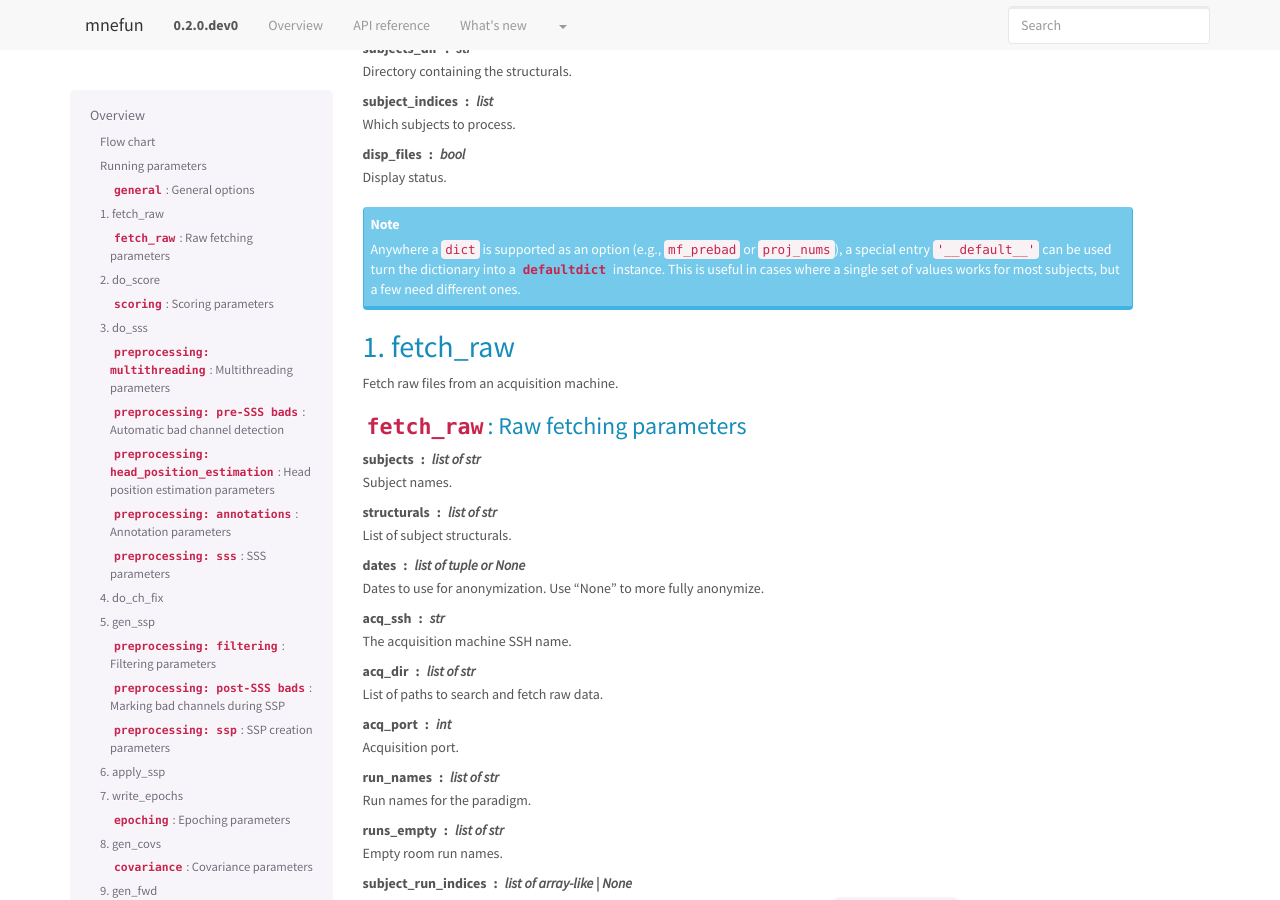
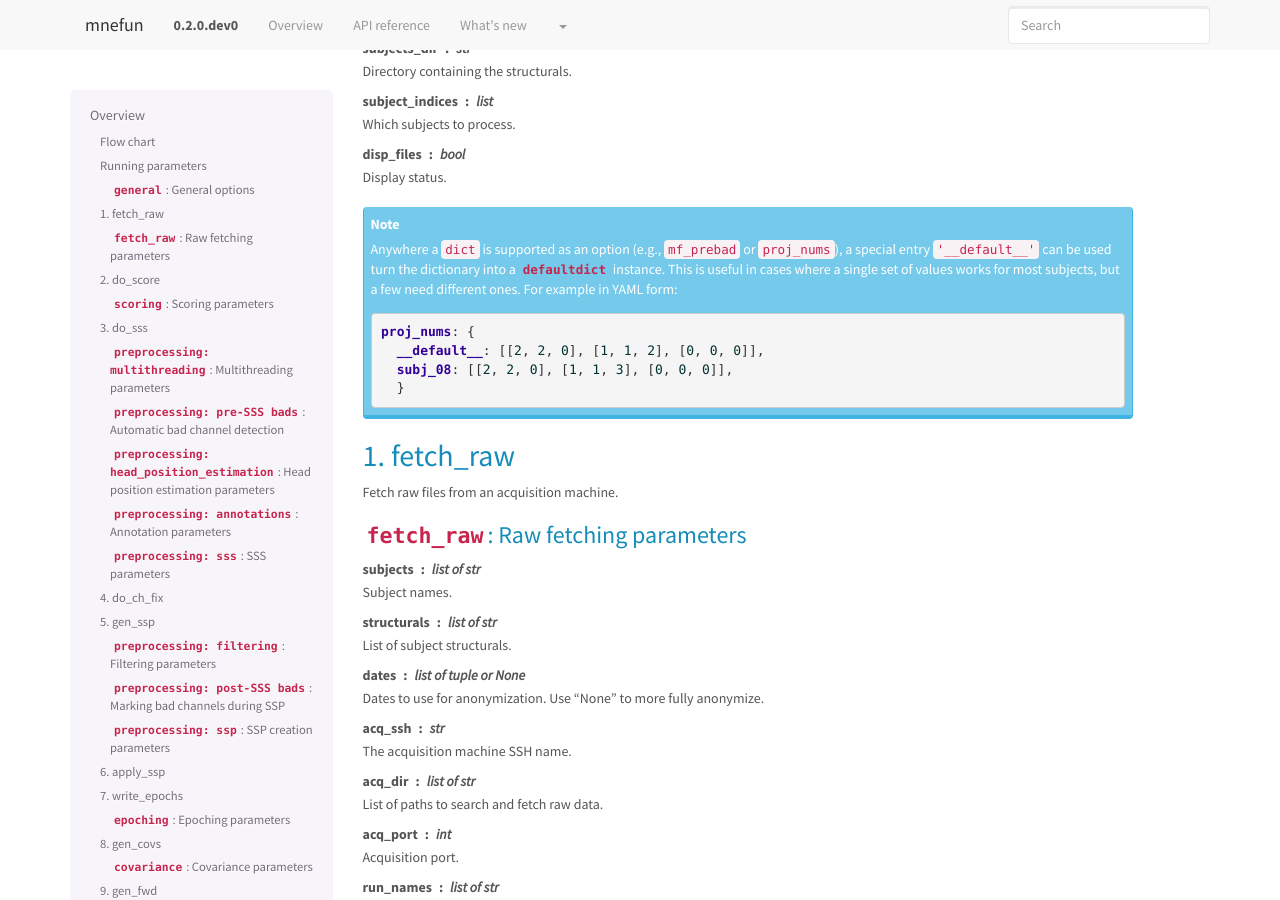
Before and after one commit to LABSN/mnefun, a Sphinx documentation site: the page built from doc/overview.rst, in a window 1280 px wide and 900 px high, scrolled down 1458 px. Built offline with Sphinx 7.4.7, drawn with Linux system fonts in a browser that asks for light colours; cross-references to code outside the pages are shown as plain code.

Commit message:
FIX: Document

```diff
--- a/doc/overview.rst
+++ b/doc/overview.rst
@@ -70,7 +70,14 @@ disp_files : bool
           can be used turn the dictionary into a
           :class:`~python:collections.defaultdict` instance.
           This is useful in cases where a single set of values works for most
-          subjects, but a few need different ones.
+          subjects, but a few need different ones. For example in YAML form:
+
+          .. code-block:: YAML
+
+              proj_nums: {
+                __default__: [[2, 2, 0], [1, 1, 2], [0, 0, 0]],
+                subj_08: [[2, 2, 0], [1, 1, 3], [0, 0, 0]],
+                }
 
 1. fetch_raw
 ------------
```
